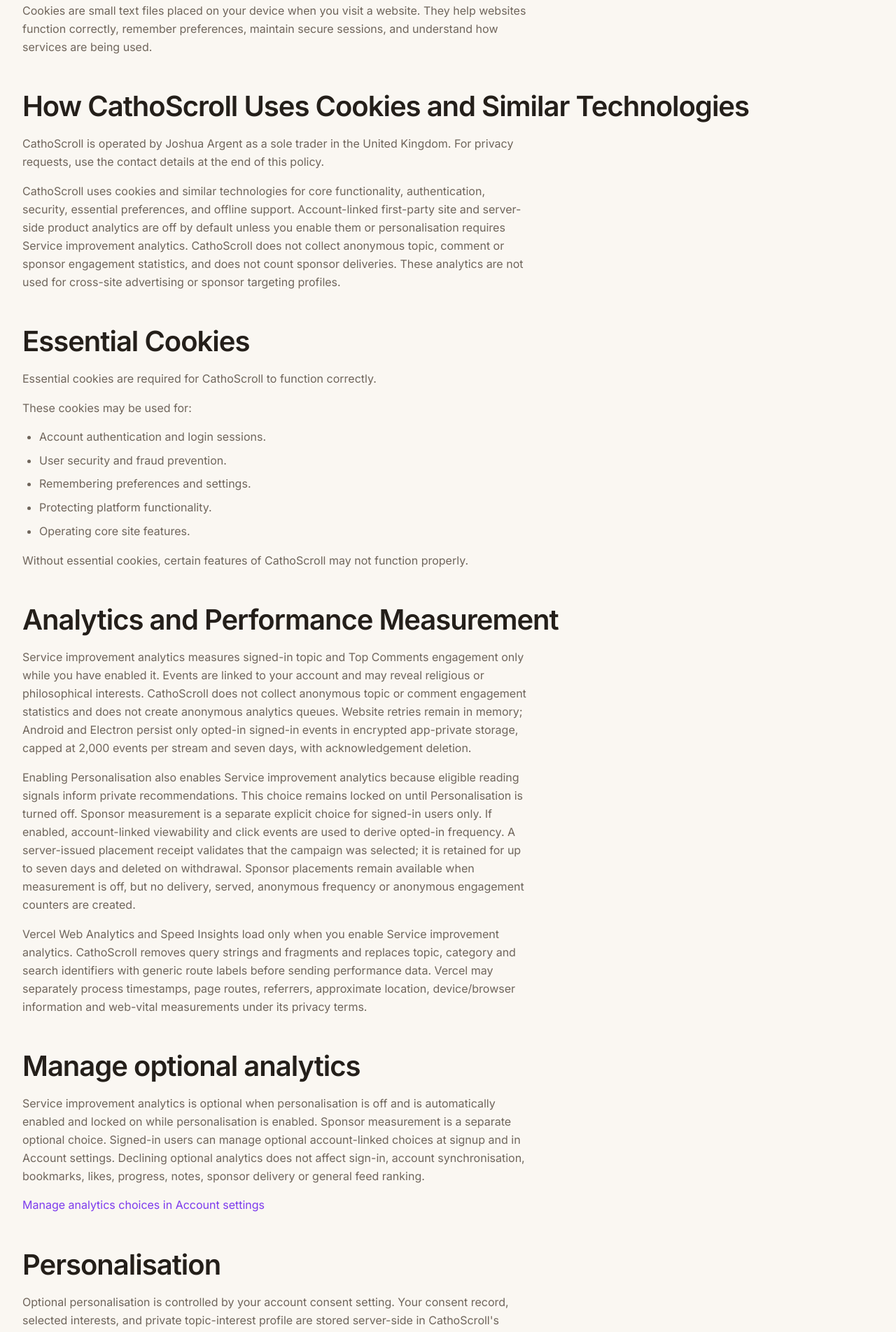
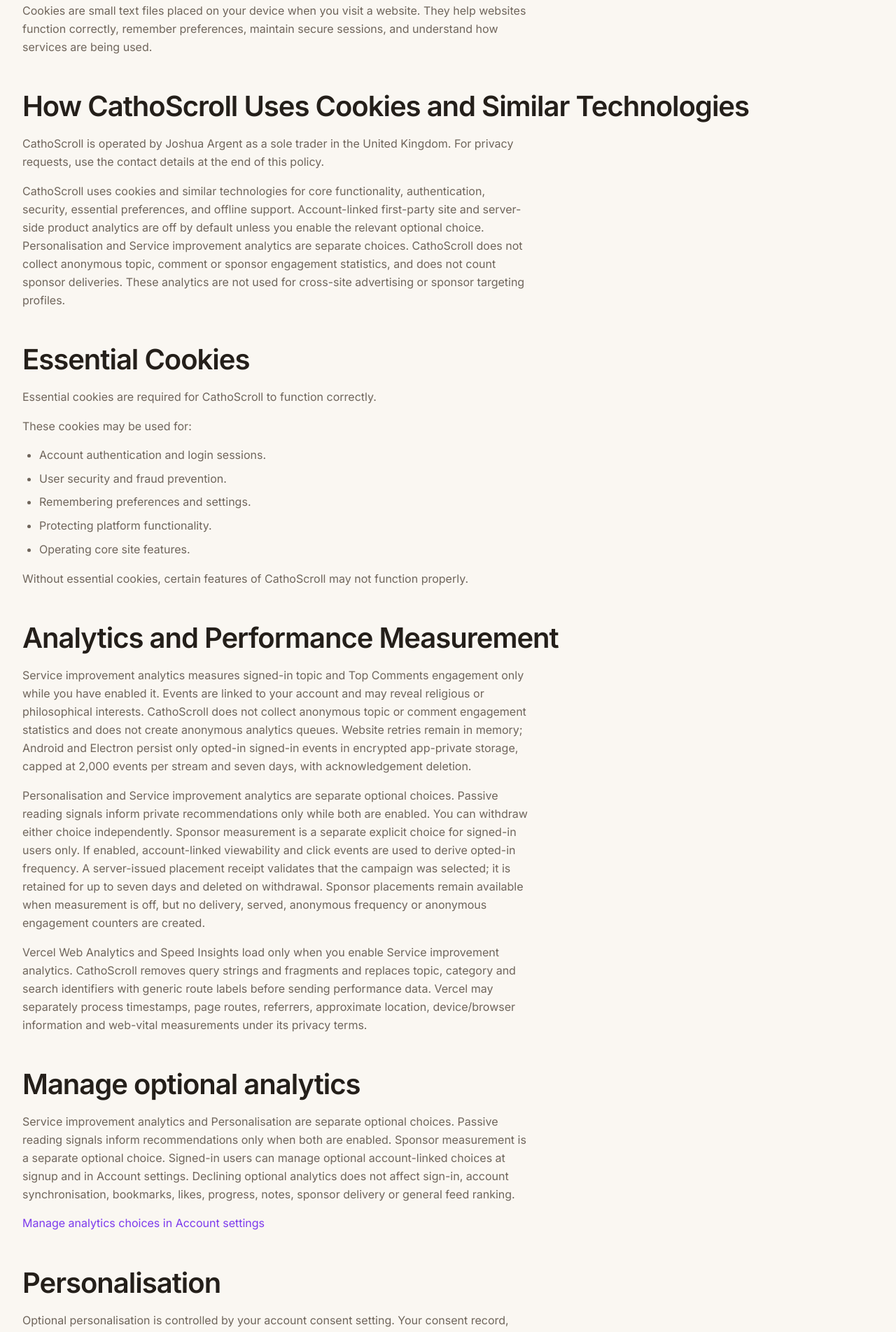
Before and after one commit to joshuaargent/TS_CathoScroll, a Next.js app: page /cookies in a window 1280 px wide. Shown: the part 349-2253 px from the top of the page at 70% size. Built offline with nearby package versions, Linux system fonts and the light colour scheme; no server answers.

Commit message:
Correct cookie policy to describe independent Personalisation and Service improvement choices

```diff
--- a/src/app/cookies/page.tsx
+++ b/src/app/cookies/page.tsx
@@ -36,7 +36,7 @@ export default function CookiesPage() {
 
           <p className="text-text-secondary leading-relaxed">
             CathoScroll uses cookies and similar technologies for core functionality, authentication,
-            security, essential preferences, and offline support. Account-linked first-party site and server-side product analytics are off by default unless you enable them or personalisation requires Service improvement analytics. CathoScroll does not collect anonymous topic, comment or sponsor engagement statistics, and does not count sponsor deliveries. These analytics are not used for cross-site advertising or sponsor targeting profiles.
+            security, essential preferences, and offline support. Account-linked first-party site and server-side product analytics are off by default unless you enable the relevant optional choice. Personalisation and Service improvement analytics are separate choices. CathoScroll does not collect anonymous topic, comment or sponsor engagement statistics, and does not count sponsor deliveries. These analytics are not used for cross-site advertising or sponsor targeting profiles.
           </p>
         </section>
 
@@ -70,7 +70,7 @@ export default function CookiesPage() {
           </p>
 
           <p className="text-text-secondary mt-4 leading-relaxed">
-            Enabling Personalisation also enables Service improvement analytics because eligible reading signals inform private recommendations. This choice remains locked on until Personalisation is turned off. Sponsor measurement is a separate explicit choice for signed-in users only. If enabled, account-linked viewability and click events are used to derive opted-in frequency. A server-issued placement receipt validates that the campaign was selected; it is retained for up to seven days and deleted on withdrawal. Sponsor placements remain available when measurement is off, but no delivery, served, anonymous frequency or anonymous engagement counters are created.
+            Personalisation and Service improvement analytics are separate optional choices. Passive reading signals inform private recommendations only while both are enabled. You can withdraw either choice independently. Sponsor measurement is a separate explicit choice for signed-in users only. If enabled, account-linked viewability and click events are used to derive opted-in frequency. A server-issued placement receipt validates that the campaign was selected; it is retained for up to seven days and deleted on withdrawal. Sponsor placements remain available when measurement is off, but no delivery, served, anonymous frequency or anonymous engagement counters are created.
           </p>
 
           <p className="text-text-secondary mt-4 leading-relaxed">
@@ -85,7 +85,7 @@ export default function CookiesPage() {
         <section>
           <h2 className="mb-4 text-3xl font-bold">Manage optional analytics</h2>
           <p className="text-text-secondary mb-4 leading-relaxed">
-            Service improvement analytics is optional when personalisation is off and is automatically enabled and locked on while personalisation is enabled. Sponsor measurement is a separate optional choice. Signed-in users can manage optional account-linked choices at signup and in Account settings. Declining optional analytics does not affect sign-in, account synchronisation, bookmarks, likes, progress, notes, sponsor delivery or general feed ranking.
+            Service improvement analytics and Personalisation are separate optional choices. Passive reading signals inform recommendations only when both are enabled. Sponsor measurement is a separate optional choice. Signed-in users can manage optional account-linked choices at signup and in Account settings. Declining optional analytics does not affect sign-in, account synchronisation, bookmarks, likes, progress, notes, sponsor delivery or general feed ranking.
           </p>
           <AnalyticsConsentSettingsButton />
         </section>
```
